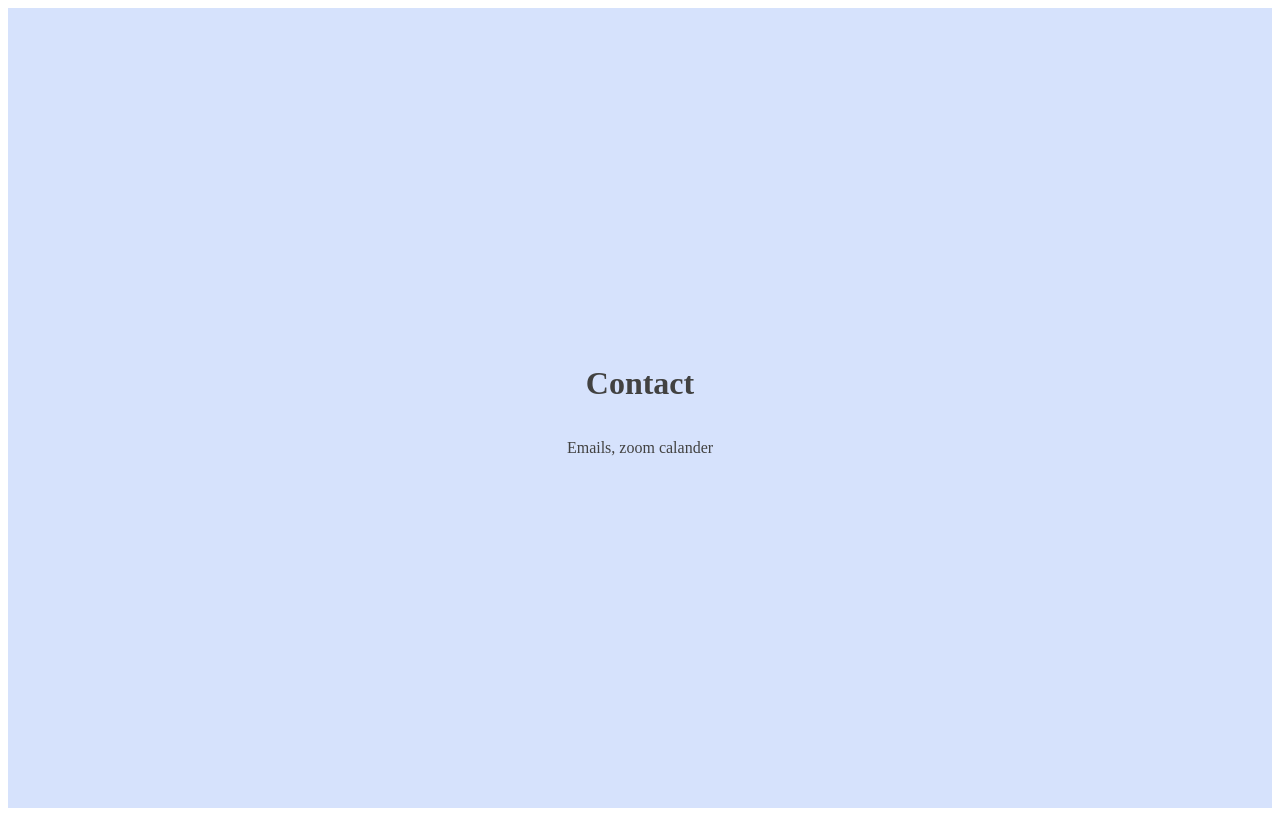
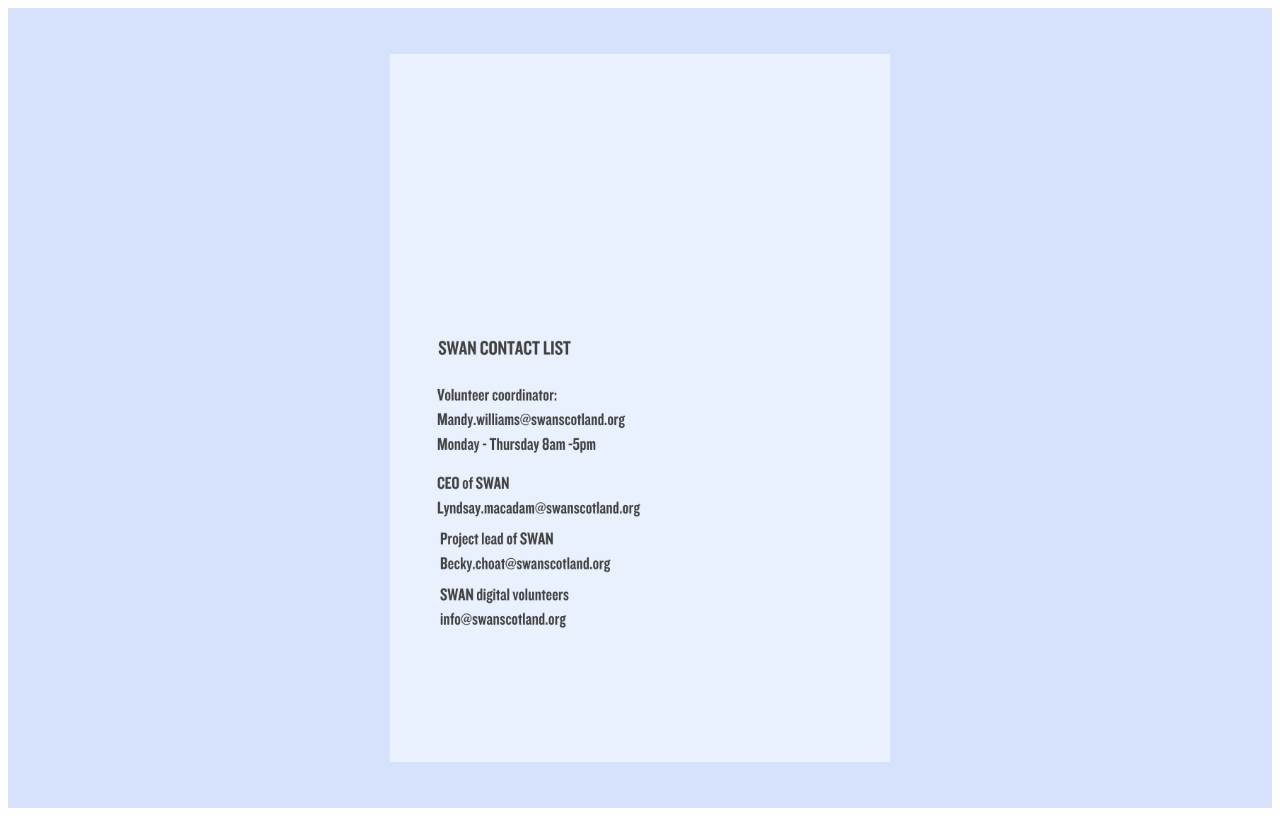
Before and after one commit to mandymerlin/joywarrior, a Next.js app: page /Contact in a window 1280 px wide. Built offline with nearby package versions, Linux system fonts and the light colour scheme.

Commit message:
contactlist

```diff
--- a/src/app/Contact/ContactPage.module.css
+++ b/src/app/Contact/ContactPage.module.css
@@ -1,3 +1,4 @@
+/* src/app/contact/ContactPage.module.css */
 .container {
   display: flex;
   justify-content: center;
@@ -8,3 +9,9 @@
   text-align: center;
   flex-direction: column;
 }
+
+.image {
+  width: 50%;
+  height: auto;
+  max-width: 500px;
+}
--- a/src/app/Contact/page.tsx
+++ b/src/app/Contact/page.tsx
@@ -5,8 +5,7 @@
 const ContactPage: React.FC = () => {
   return (
     <div className={styles.container}>
-      <h1>Contact</h1>
-      <p>Emails, zoom calander</p>
+      <img src="/images/contact.jpg" alt="contacts" className={styles.image} />
     </div>
   );
 };
```
Also changed, not shown: public/images/contact.jpg (added). Lines whose indentation alone changed are shown as unchanged.
